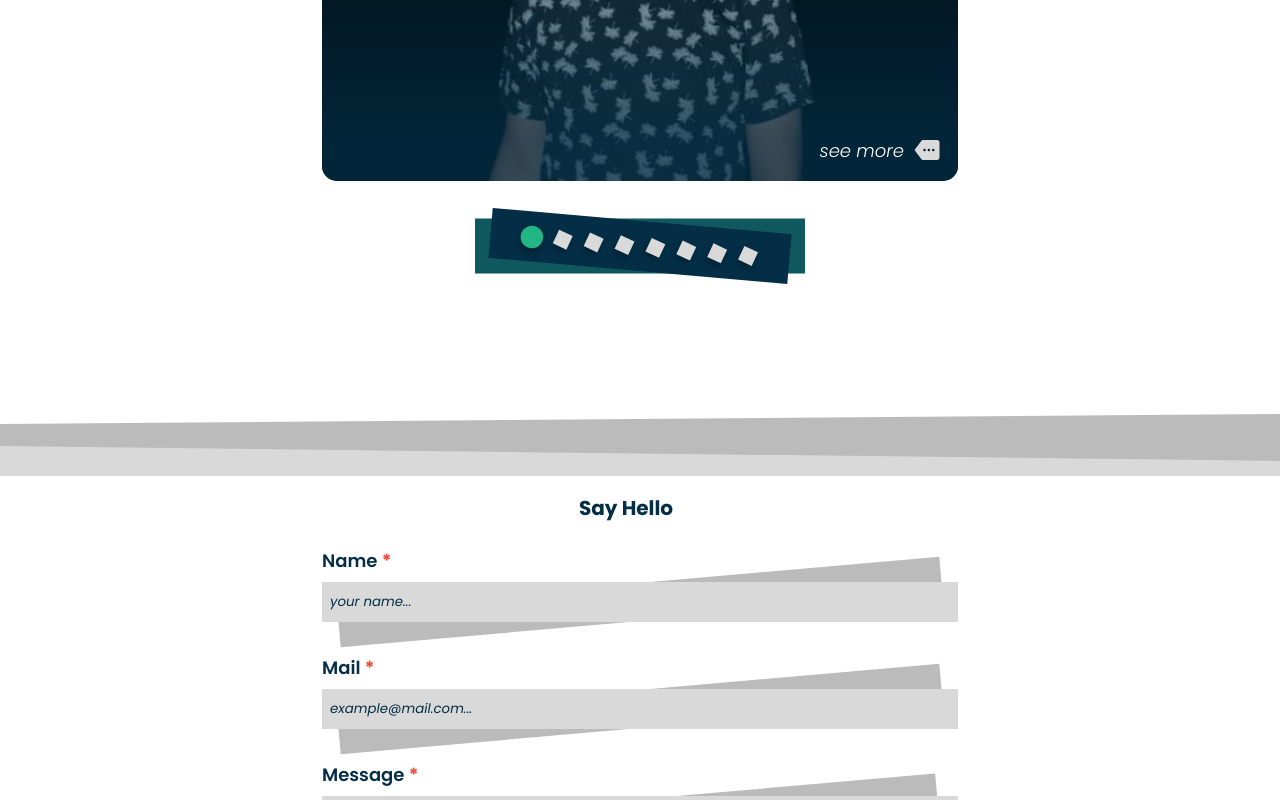
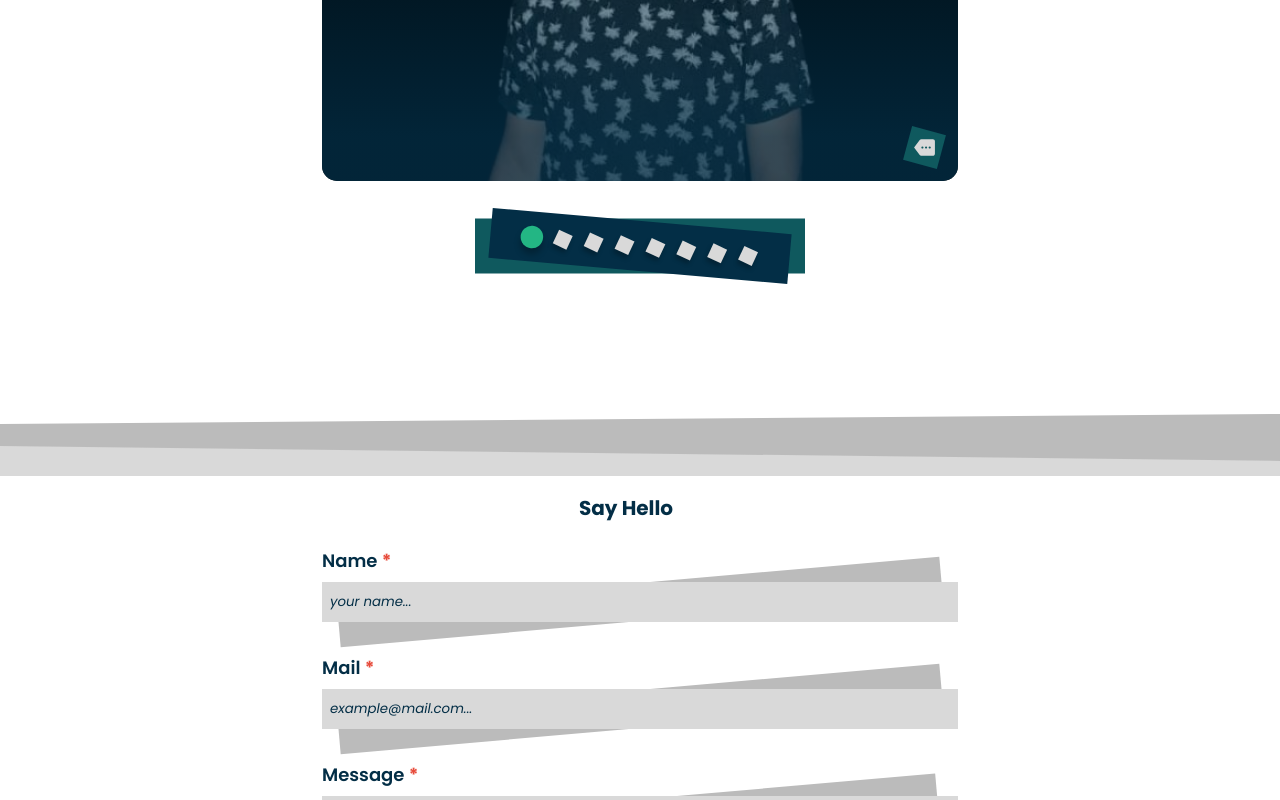
Before and after one commit to FeliDipi/portfolio, a React (Vite) app: page / in a window 1280 px wide. Shown: the part 1240-2040 px from the top of the page. Built offline with nearby package versions, Linux system fonts and the light colour scheme; some icons are missing.

Commit message:
+useWork, 1° iteration of Contact form behaviour *Work section minour changes

```diff
--- a/src/App.css
+++ b/src/App.css
@@ -609,19 +609,23 @@ section
   gap: 0.5rem;
 }
 
-.work-item-expand-text
+.work-item-expand-bg
 {
-  font-size: var(--font-p);
-  font-style: italic;
-  font-weight: 300;
+  width: 35px;
+  height: 35px;
 
-  color: var(--color-0);
+  background-color: var(--gradient-color-4);
+
+  transform: rotate(15deg);
 }
 
 .work-item-expand-icon
 {
-  width: 30px;
-  height: 30px;
+  pointer-events: none;
+  position: absolute;
+
+  width: 25px;
+  height: 25px;
 
   color: var(--color-1);
 }
@@ -695,7 +699,7 @@ section
 
 .work-extended
 {
-  position: relative;
+  position: absolute;
 
   flex-direction: column;
 
--- a/src/components/Contact.jsx
+++ b/src/components/Contact.jsx
@@ -1,9 +1,41 @@
 import { Icon } from "@iconify/react";
 import FormInput from "./FormInput.jsx";
 import FormSubmit from "./FormSubmit.jsx";
+import { useState } from "react";
 
 const Contact = () =>
 {
+    const [validity,setValidity] = useState({Name:false,Mail:false,Message:false});
+    const [form,setForm] = useState(null);
+
+    const handleValidity = (e) =>
+    {
+        const newValidity =
+        {
+            ...validity,
+            [e.target.id]:e.target.validity.valid
+        }
+
+        setValidity(newValidity);
+    }
+
+    const handleSubmit = (e) =>
+    {
+        e.preventDefault();
+
+        const inputs = e.target;
+
+        const newForm = {
+            name:inputs[0].value,
+            mail:inputs[1].value,
+            message:inputs[2].value
+        }
+
+        setForm(newForm);
+
+        console.log(newForm);
+    }
+
     return (
         <section id="contact" className="center">
             <div className="bg contact-bg">
@@ -14,10 +46,10 @@ const Contact = () =>
                         <p className="contact-say-hello-text">Say Hello</p>
                         <Icon className="contact-say-hello-icon" icon="fa6-solid:hand"/>
                     </div>
-                    <form className="contact-form center" action="submit">
-                        <FormInput title="Name" type="text" placeholder="your name..."/>
-                        <FormInput title="Mail" type="mail" placeholder="example@mail.com..."/>
-                        <FormInput title="Message" type="textarea" placeholder="your message..." isTextArea/>
+                    <form onSubmit={handleSubmit} className="contact-form center" action="submit">
+                        <FormInput title="Name" type="text" placeholder="your name..." validity={handleValidity}/>
+                        <FormInput title="Mail" type="email" placeholder="example@mail.com..." validity={handleValidity}/>
+                        <FormInput title="Message" type="textarea" placeholder="your message..." validity={handleValidity} isTextArea/>
 
                         <div className="form-submit-content center">
                             <FormSubmit/>
--- a/src/components/FormInput.jsx
+++ b/src/components/FormInput.jsx
@@ -1,4 +1,4 @@
-const FormInput = ({title, type, placeholder, isTextArea = false}) =>
+const FormInput = ({title, type, placeholder, validity, isTextArea = false}) =>
 {
     const style = !isTextArea?"contact-form-input-content":"contact-form-input-content textarea";
 
@@ -9,8 +9,8 @@ const FormInput = ({title, type, placeholder, isTextArea = false}) =>
                 <div className="contact-form-input-bg"></div>
                 {
                     !isTextArea?
-                        <input className="contact-form-input" type={type} placeholder={placeholder} />:
-                        <textarea className="contact-form-input" type={type} placeholder={placeholder} />
+                        <input id={title} onChange={validity} className="contact-form-input" type={type} placeholder={placeholder} />:
+                        <textarea id={title} onChange={validity} className="contact-form-input" type={type} placeholder={placeholder} />
                 }
 
             </div>
--- a/src/components/FormSubmit.jsx
+++ b/src/components/FormSubmit.jsx
@@ -1,15 +1,56 @@
 import { Icon } from "@iconify/react";
+import { motion } from "framer-motion";
+import { useState } from "react";
 
 const FormSubmit = () =>
 {
+    const states =
+    {
+        normal:
+        {
+            background:"#032E46",
+            backgroundBack:"#0F595E",
+            text:"Send",
+            icon:"material-symbols:send"
+        },
+        error:
+        {
+            background:"#E74C3C",
+            backgroundBack:"#C0392B",
+            text:"Ups",
+            icon:"material-symbols:send"
+        },
+        loading:
+        {
+            background:"#23B684",
+            backgroundBack:"#0F595E",
+            icon:"eos-icons:bubble-loading"
+        },
+        success:
+        {
+            background:"#23B684",
+            backgroundBack:"#0F595E",
+            text:"Thanks",
+            icon:"fa6-solid:hand"
+        }
+    }
+
+    const state = states["normal"];
+
     return (
-        <div className="cv center">
-            <div className="cv-back"></div>
-            <button type="submit" className="cv-button center" download={"Nicolás Felipe Dipierro - CV"}>
-                <p className="cv-text">Send</p>
-                <Icon className="cv-icon" icon="material-symbols:send"/>
-            </button>
-        </div>
+        <motion.div
+            className="cv center"
+            whileHover={{rotate:-8}}
+            whileTap={{scale:0.95}}
+        >
+            <motion.div animate={{backgroundColor:state.backgroundBack}} className="cv-back"></motion.div>
+            <motion.button animate={{backgroundColor:state.background}} type="submit" className="cv-button center" download={"Nicolás Felipe Dipierro - CV"}>
+                {
+                    state.text && <p className="cv-text">{state.text}</p>
+                }
+                <Icon className="cv-icon" icon={state.icon}/>
+            </motion.button>
+        </motion.div>
     );
 }
 
--- a/src/components/WorkExtended.jsx
+++ b/src/components/WorkExtended.jsx
@@ -13,7 +13,7 @@ const WorkExtended = ({work, close}) =>
         },
         close:
         {
-            backgroundColor:"#032E46",
+            backgroundColor:"#0F595E",
             rotate:"15deg"
         },
         tap:
@@ -64,6 +64,7 @@ const WorkExtended = ({work, close}) =>
                             className="work-extended-enterprise-logo-content center"
                             href={work.enterprise.link}
                             target="_blank"
+                            rel="noopener noreferrer"
                             initial={"close"}
                             whileTap={"tap"}
                             whileHover={"open"}
@@ -81,7 +82,7 @@ const WorkExtended = ({work, close}) =>
                     </div>
                     <div className="work-extended-link-content center">
                         <Icon className="work-extended-link-icon" icon="ph:link-bold" />
-                        <a className="work-extended-link" href={work.link} target="_blank">{work.link}</a>
+                        <a className="work-extended-link" href={work.link} target="_blank" rel="noopener noreferrer">{work.link}</a>
                     </div>
                     <p className="work-extended-resume">
                         <span className="bold">Resume:</span><br/>
--- a/src/components/WorkItem.jsx
+++ b/src/components/WorkItem.jsx
@@ -2,19 +2,41 @@ import { Icon } from "@iconify/react";
 import { motion } from "framer-motion";
 
 const WorkItem = ({data, selectHandle}) => {
+
+  const variants = {
+    open:{
+        backgroundColor:"#23B684",
+        rotate:"0deg"
+    },
+    close:
+    {
+        backgroundColor:"#0F595E",
+        rotate:"15deg"
+    },
+    tap:
+    {
+        scale:0.95
+    }
+  }
+
   return (
-    <motion.div
-      whileTap={{scale:0.97}}
+    <div
       className="gallery-item work-item center"
-      onClick={()=>selectHandle(data)}
     >
       <img className="work-item-img" src={`src/assets/images/${data.gallery[0]}`} />
       <div className="work-item-gradient"></div>
       <div className="work-item-expand center">
-        <p className="work-item-expand-text">see more</p>
+        <motion.div
+          initial={"close"}
+          whileTap={"tap"}
+          whileHover={"open"}
+          variants={variants}
+          onClick={()=>selectHandle(data)}
+          className="work-item-expand-bg"
+        ></motion.div>
         <Icon className="work-item-expand-icon" icon="material-symbols:more" />
       </div>
-    </motion.div>
+    </div>
   );
 };
 
--- a/src/components/Works.jsx
+++ b/src/components/Works.jsx
@@ -1,27 +1,17 @@
-import { useState } from "react";
 import WorkPreview from "./WorkPreview.jsx";
 import WorkExtended from "./WorkExtended.jsx";
+import { useWorks } from "../hooks/useWorks.js";
 
 const Works = () =>
 {
-    const [workSelected, setWorkSelected] = useState(null);
-    const [extended, setIsExtended] = useState(false);
-
-    const handleSelect = (work) =>
-    {
-        setWorkSelected(work);
-        setIsExtended(true);
-    }
-
-    const handleClose = () =>
-    {
-        setIsExtended(false);
-    }
+    const {workSelected, handleSelect, handleClose} = useWorks();
 
     return (
         <section id="works" className="center">
             {
-                extended?<WorkExtended work={workSelected} close={handleClose}/>:<WorkPreview selectHandle={handleSelect}/>
+                workSelected?
+                    <WorkExtended work={workSelected} close={handleClose}/>:
+                    <WorkPreview selectHandle={handleSelect}/>
             }
             <div className="bg work-bg center">
                 <div className="bg-border-back"></div>
--- /dev/null
+++ b/src/hooks/useWorks.js
@@ -0,0 +1,22 @@
+import { useState } from "react";
+
+export const useWorks = () =>
+{
+    const [workSelected, setWorkSelected] = useState(null);
+
+    const handleSelect = (work) =>
+    {
+        setWorkSelected(work);
+    }
+
+    const handleClose = () =>
+    {
+        setWorkSelected(null);
+    }
+
+    return {
+        workSelected,
+        handleSelect,
+        handleClose
+    }
+}
```
